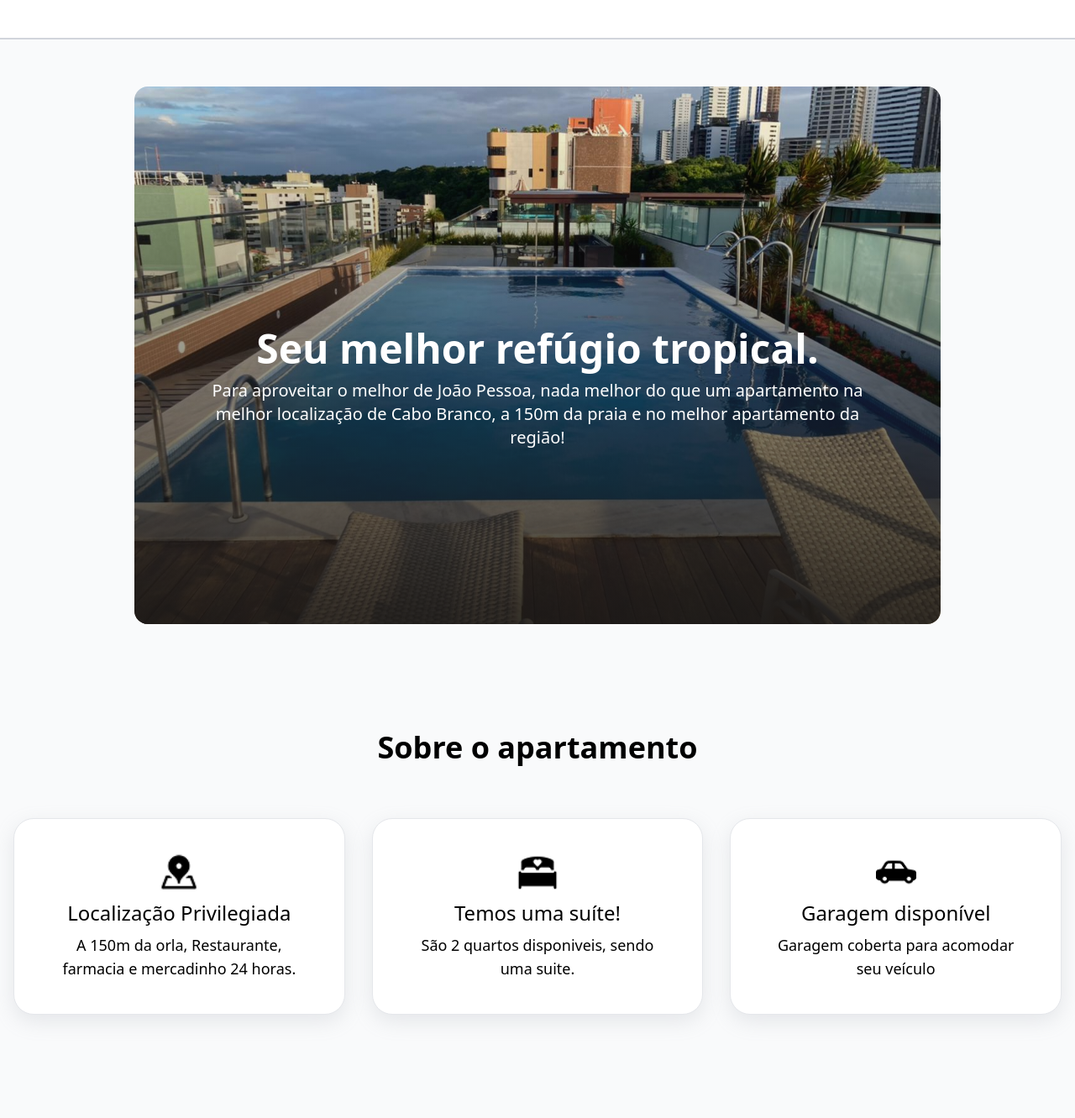
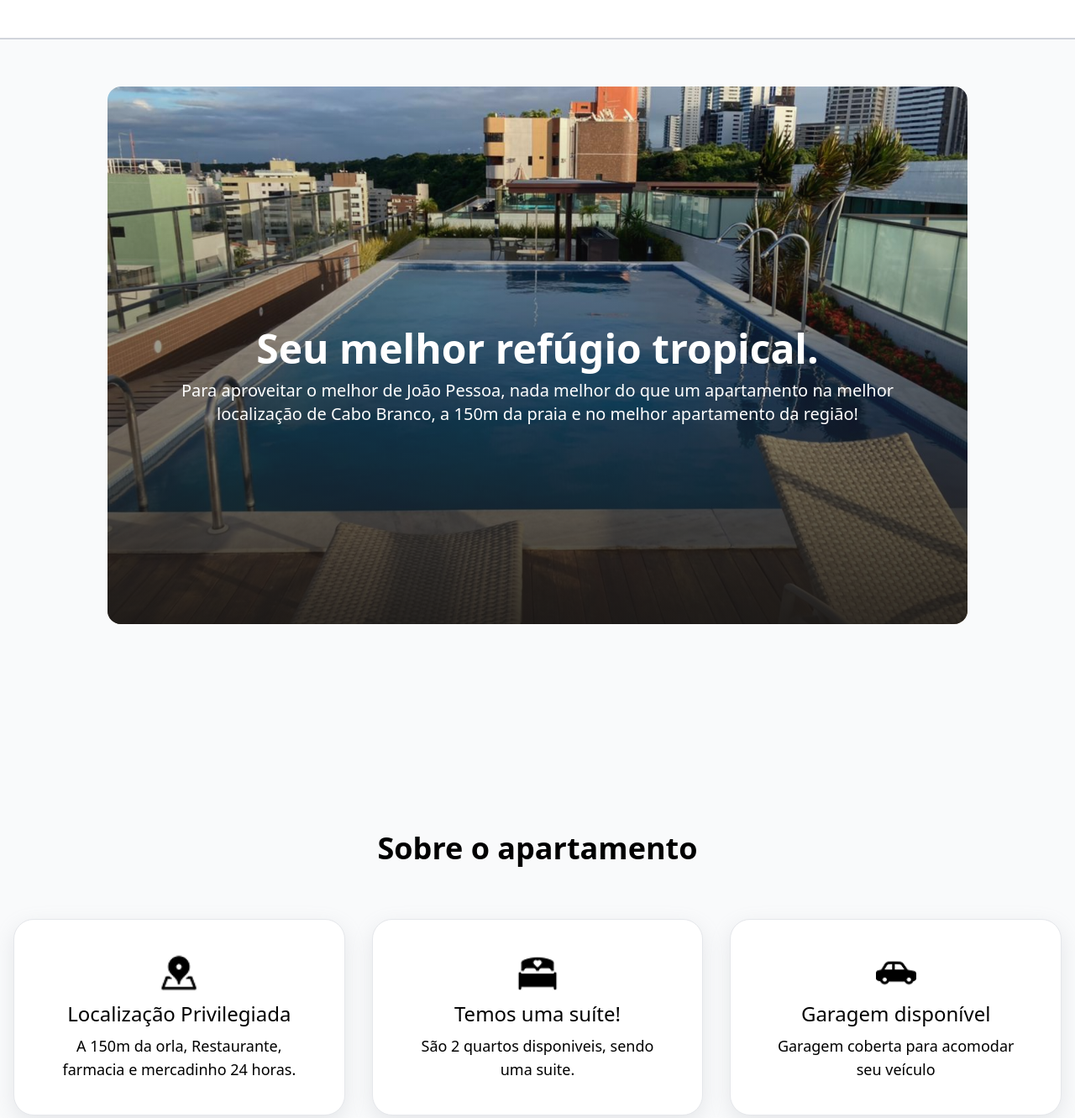
Before and after one commit to Lucasmenezes08/Landing_apt, a website: page src/index.html in a window 1280 px wide. Shown: the part 99-1430 px from the top of the page at 84% size. Before the commit the page ends 1338 px from the top, so only its background shows below. Drawn offline with Linux system fonts and the light colour scheme.

Commit message:
:lipstick: refactor: Refatoração de margem do background e margen do título sobre.

```diff
--- a/src/index.html
+++ b/src/index.html
@@ -25,13 +25,13 @@
 
 
     <section class="w-full flex justify-center items-center text-white">
-        <section class="relative w-[75%] h-[80vh] bg-local bg-cover bg-center bg-[url('assets/fotos-apt/Fotoprincipal.jpeg')] mt-[3.5rem] rounded-2xl overflow-hidden">
+        <section class="relative w-[80%] h-[80vh] bg-local bg-cover bg-center bg-[url('assets/fotos-apt/Fotoprincipal.jpeg')] mt-[3.5rem] rounded-2xl overflow-hidden">
             <section class="absolute inset-0 bg-gradient-to-b from-transparent to-stone-900 opacity-90 z-0"></section>
 
             <section class="absolute text-center top-[45%] flex items-center flex-col ">
                 <p class="text-5xl mb-3 font-extrabold tracking-normal">Seu melhor refúgio tropical.</p>
 
-                <p class="text-xl font-medium text-center w-[85%]">
+                <p class="text-xl font-medium text-center w-[90%]">
                     Para aproveitar o melhor de João Pessoa, nada melhor do que um apartamento na melhor
                     localização de Cabo Branco, a 150m da praia e no melhor apartamento da região!
                 </p>
@@ -39,7 +39,7 @@
         </section>
     </section>
 
-    <section class="w-full h-[50vh] flex justify-center items-center flex-col mt-[6rem] px-4">
+    <section class="w-full h-screen flex justify-center items-center flex-col mt-[1rem] px-4">
         <p class="mb-[4rem] text-4xl font-bold">Sobre o apartamento</p>
 
         <section class="grid grid-cols-1 md:grid-cols-2 lg:grid-cols-3 gap-8 mx-auto justify-center max-w-9xl ">
```
Also changed, not shown: src/output.css.
